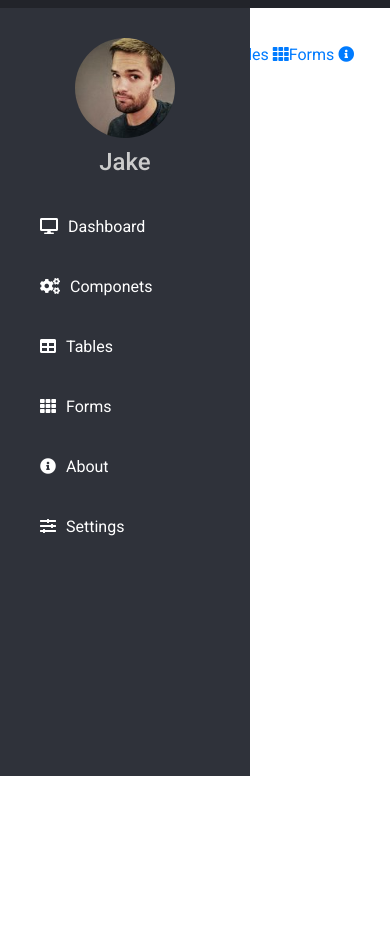
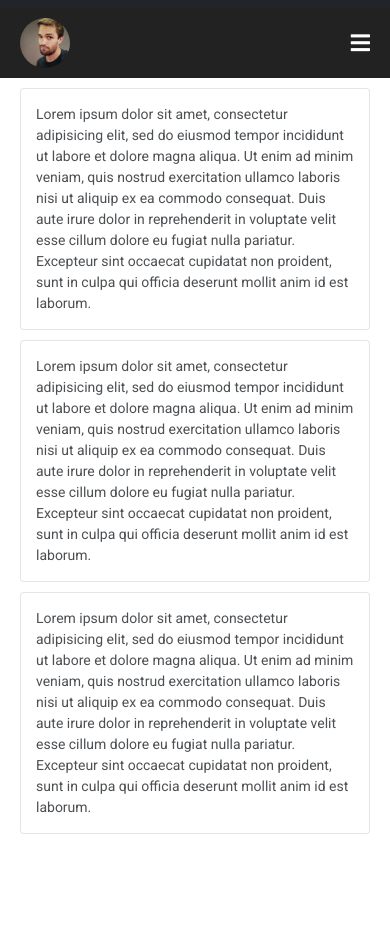
Before and after one commit to rudyjm3/sidebar-menu-with-sub-menu-dashboard-js, a plain HTML site: page index.html in a window 390 px wide. Shown: the part 85-1033 px from the top of the page. After the commit the page ends 1007 px from the top, so only its background shows below. Drawn offline with nearby package versions, Linux system fonts and the light colour scheme.

Commit message:
styling done and jquery added for mobile dropdown menu

```diff
--- a/index.html
+++ b/index.html
@@ -9,6 +9,7 @@
     <link rel="preconnect" href="https://fonts.gstatic.com">
     <link href="https://fonts.googleapis.com/css2?family=Roboto:wght@100;300;400;500;700;900&display=swap" rel="stylesheet">
     <link rel="stylesheet" href="stylesheet.css"/>
+    <script src="https://cdnjs.cloudflare.com/ajax/libs/jquery/3.5.1/jquery.min.js" integrity="sha512-bLT0Qm9VnAYZDflyKcBaQ2gg0hSYNQrJ8RilYldYQ1FxQYoCLtUjuuRuZo+fjqhx/qtq/1itJ0C2ejDxltZVFg==" crossorigin="anonymous"></script>
     <title>Responsive Sidebar Dashboard Template - JS</title>
   </head>
   <body>
@@ -60,7 +61,15 @@
     <!-- SIDEBAR END  --------------------------->
     <!-- ---------------START CONTENT AREA (RIGHT SIDE) ----------->
     <div class="content">
-
+      <div class="card">
+        Lorem ipsum dolor sit amet, consectetur adipisicing elit, sed do eiusmod tempor incididunt ut labore et dolore magna aliqua. Ut enim ad minim veniam, quis nostrud exercitation ullamco laboris nisi ut aliquip ex ea commodo consequat. Duis aute irure dolor in reprehenderit in voluptate velit esse cillum dolore eu fugiat nulla pariatur. Excepteur sint occaecat cupidatat non proident, sunt in culpa qui officia deserunt mollit anim id est laborum.
+      </div>
+      <div class="card">
+        Lorem ipsum dolor sit amet, consectetur adipisicing elit, sed do eiusmod tempor incididunt ut labore et dolore magna aliqua. Ut enim ad minim veniam, quis nostrud exercitation ullamco laboris nisi ut aliquip ex ea commodo consequat. Duis aute irure dolor in reprehenderit in voluptate velit esse cillum dolore eu fugiat nulla pariatur. Excepteur sint occaecat cupidatat non proident, sunt in culpa qui officia deserunt mollit anim id est laborum.
+      </div>
+      <div class="card">
+        Lorem ipsum dolor sit amet, consectetur adipisicing elit, sed do eiusmod tempor incididunt ut labore et dolore magna aliqua. Ut enim ad minim veniam, quis nostrud exercitation ullamco laboris nisi ut aliquip ex ea commodo consequat. Duis aute irure dolor in reprehenderit in voluptate velit esse cillum dolore eu fugiat nulla pariatur. Excepteur sint occaecat cupidatat non proident, sunt in culpa qui officia deserunt mollit anim id est laborum.
+      </div>
     </div>
     <!-- ---------------END CONTENT AREA (RIGHT SIDE) ----------->
 
--- a/main.js
+++ b/main.js
@@ -0,0 +1,5 @@
+$(document).ready(function(){
+  $('.nav-btn').click(function(){
+    $('.mobile-nav-items').toggleClass('active');
+  });
+});
--- a/stylesheet.css
+++ b/stylesheet.css
@@ -50,7 +50,7 @@ header{
   position: fixed;
   left: 0;
   width: 250px;
-  height: calc(100% - 9%);
+  height: calc(100% - 7%);
   transition: 0.5s;
   transition-property: left;
   overflow-y: auto;
@@ -117,8 +117,8 @@ label #sidebar-btn:hover{
   width: 100%;
 }
 .content{
-  width: (100% - 250px);
-  margin-top: 60px;
+  /*width: calc(100% - 250px);*/
+  margin-top: 93px;
   padding: 20px;
   margin-left: 250px;
   background: url(img/mountain-background-green.jpg) no-repeat;
@@ -137,10 +137,20 @@ label #sidebar-btn:hover{
 #check{
   display: none;
 }
+.mobile-nav{
+  display: none;
+}
+
+.content .card{
+  padding: 15px;
+  margin-bottom: 10px;
+  font-size: 14px;
+  opacity: 0.8;
+}
 
 /* RESPONSIVE CSS =============== */
 
-@media screen and (max-width: 780px;) {
+@media screen and (max-width: 780px) {
   .sidebar{
     display: none;
   }
@@ -150,10 +160,11 @@ label #sidebar-btn:hover{
   }
 
   .content{
+    width: calc(100% - 0%);
     margin-left: 0;
     margin-top: 0;
     padding: 10px 20px;
-    transition: 0s;
+    transition: 0.5s;
   }
 
   #check:checked ~ .content{
@@ -168,10 +179,57 @@ label #sidebar-btn:hover{
   .nav-bar{
     background: #222;
     width: (100% - 0px);
-    margin-top: 70px;
+    margin-top: 93px;
     display: flex;
-    justify-content: center;
+    justify-content: space-between;
     align-items: center;
     padding: 10px 20px;
   }
+
+  .nav-bar .mobile-profile-image{
+    width: 50px;
+    height: 50px;
+    border-radius: 50%;
+  }
+
+  .nav-bar .nav-btn{
+    color: #fff;
+    font-size: 22px;
+    cursor: pointer;
+    transition: 0.5s;
+    transition-property: color;
+  }
+
+  .nav-bar .nav-btn:hover{
+    color: #19b3d3;
+  }
+
+  .mobile-nav-items{
+    background: #2f323a;
+    display: none;
+  }
+
+  .mobile-nav-items a{
+    color: #fff;
+    display: block;
+    text-align: center;
+    letter-spacing: 1px;
+    line-height: 60px;
+    text-decoration: none;
+    box-sizing: border-box;
+    transition: 0.5s;
+    transition-property: background;
+  }
+
+  .mobile-nav-items a:hover{
+    background: #19b3d3;
+  }
+
+  .mobile-nav-items i{
+    padding-right: 10px;
+  }
+
+  .active{
+    display: block;
+  }
 }
```
Also changed, not shown: 1 other file.
